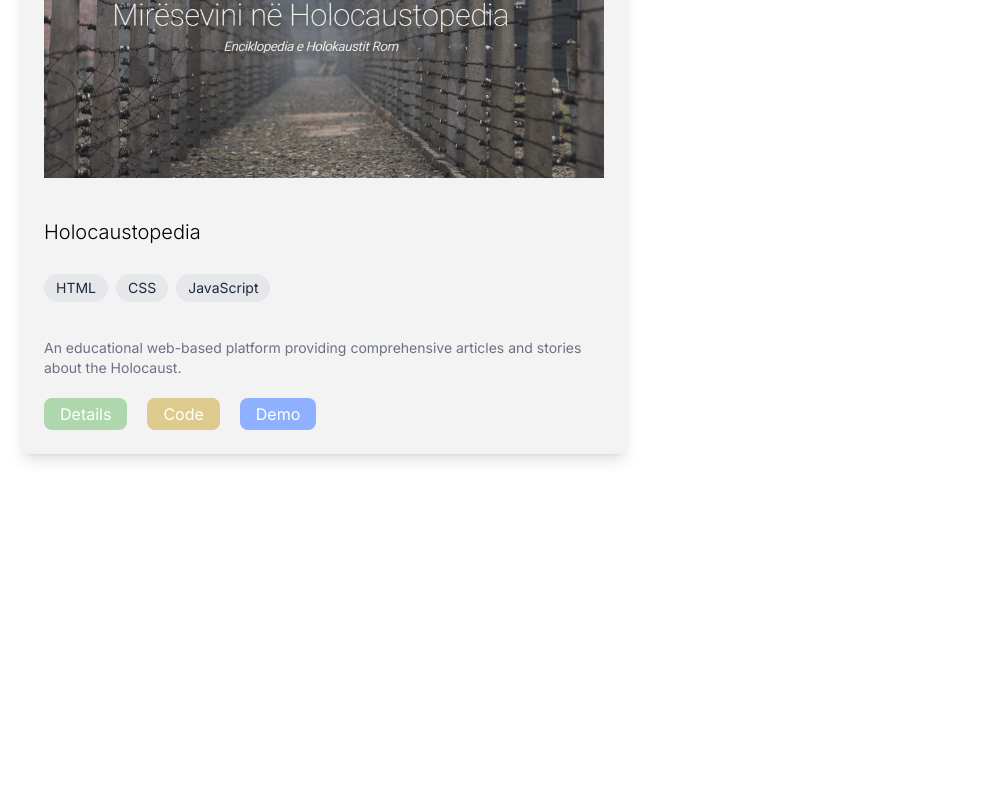
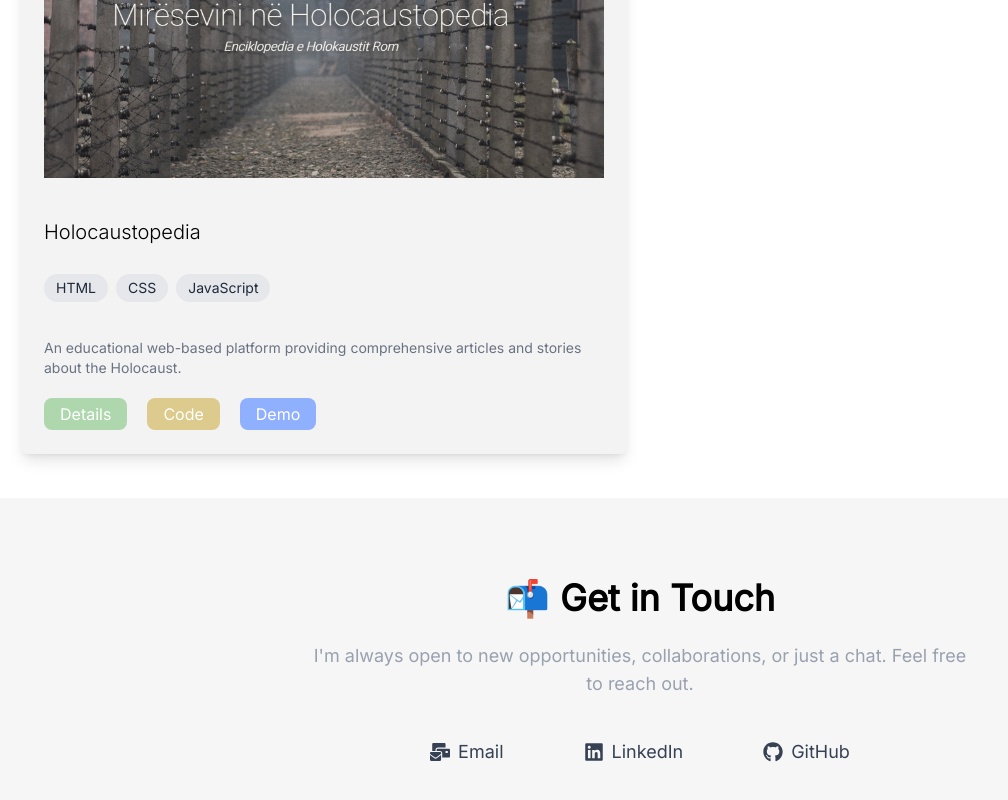
Before and after one commit to xhemalkodragjini/personal-portfolio, a Next.js app: page / in a window 1280 px wide. Shown: the part 4041-4841 px from the top of the page, without its empty margins (0-1008 px from the left). Before the commit the page ends 4539 px from the top, so only its background shows below. Built offline with nearby package versions, Linux system fonts and the light colour scheme.

Commit message:
add contact section

```diff
--- a/app/page.js
+++ b/app/page.js
@@ -4,6 +4,7 @@ import Experience from "@/components/Experience";
 import Navbar from "@/components/Navbar";
 import Projects from "@/components/Projects";
 import Welcome from "@/components/Welcome";
+import Contact from "@/components/Contact";
 
 export default function Home() {
   return (
@@ -13,6 +14,7 @@ export default function Home() {
       <Experience />
       <Education />
       <Projects />
+      <Contact />
     </>
   )
 }
--- /dev/null
+++ b/components/Contact.js
@@ -0,0 +1,38 @@
+import { FaLinkedin, FaGithub, FaMailBulk } from "react-icons/fa";
+
+export default function Contact() {
+    return (
+        <section id="contact" className="py-20 px-4 bg-[#f6f6f6] text-black">
+            <div className="max-w-2xl mx-auto text-center">
+                <h2 className="text-4xl font-semibold mb-6">📬 Get in Touch</h2>
+                <p className="text-lg text-gray-400 mb-10">
+                    I'm always open to new opportunities, collaborations, or just a chat. Feel free to reach out.
+                </p>
+                <div className="flex justify-center gap-20 text-gray-700 dark:text-gray-200 text-lg">
+                    <a
+                        href="mailto:xhemal.kodragjini98@gmail.com"
+                        className="flex items-center hover:text-blue-500 transition"
+                    >
+                        <FaMailBulk className="w-5 h-5 mr-2" /> Email
+                    </a>
+                    <a
+                        href="https://www.linkedin.com/in/xhemal-kodragjini"
+                        target="_blank"
+                        rel="noopener noreferrer"
+                        className="flex items-center hover:text-blue-700 transition"
+                    >
+                        <FaLinkedin className="w-5 h-5 mr-2" /> LinkedIn
+                    </a>
+                    <a
+                        href="https://github.com/xhemalkodragjini"
+                        target="_blank"
+                        rel="noopener noreferrer"
+                        className="flex items-center hover:text-gray-900 dark:hover:text-white transition"
+                    >
+                        <FaGithub className="w-5 h-5 mr-2" /> GitHub
+                    </a>
+                </div>
+            </div>
+        </section>
+    );
+}
```
Also changed, not shown: package.json (+4 -3 lines), 1 other file (tests, documents, lock files or other folders).
